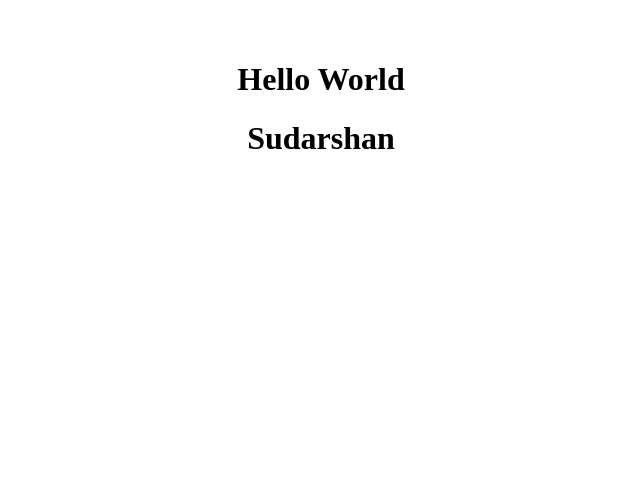
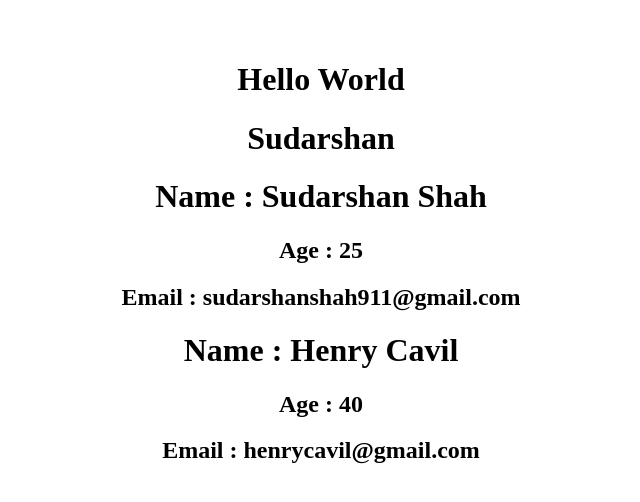
Before and after one commit to SudarshanShah/react-revision, a React (Vite) app: page / in a window 1280 px wide. Shown: the top 502 px of the page, without its empty margins (319-959 px from the left). Built offline with nearby package versions, Linux system fonts and the light colour scheme.

Commit message:
components and props with validation

```diff
--- a/src/App.jsx
+++ b/src/App.jsx
@@ -1,4 +1,5 @@
-import './App.css'
+import './App.css';
+import PropTypes from 'prop-types';
 
 function App() {
 
@@ -8,8 +9,27 @@ function App() {
     <div>
       <h1>Hello World</h1>
       {name}
+      <User name="Sudarshan Shah" age={25} email="sudarshanshah911@gmail.com" />
+      <User name="Henry Cavil" age={40} email="henrycavil@gmail.com" />
     </div>
   )
 }
 
+const User = (props) => {
+  return (
+    <div>
+      <h1>Name : {props.name}</h1>
+      <h2>Age : {props.age}</h2>
+      <h2>Email : {props.email}</h2>
+    </div>
+  )
+}
+
+// validation for props field in User component
+User.propTypes = {
+  name : PropTypes.string,
+  age : PropTypes.number,
+  email : PropTypes.string
+}
+
 export default App
```
